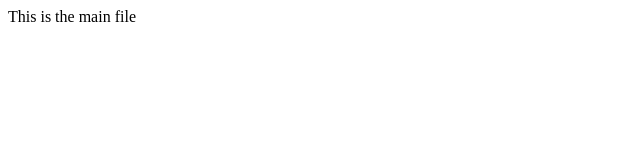
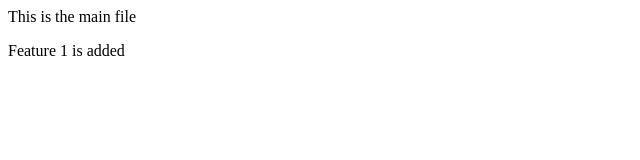
Before and after one commit to abhishekkumar-code30/git-rev-project, a plain HTML site: page index.html in a window 1280 px wide. Shown: the whole page, without its empty margins (0-640 px from the left). Drawn offline with Linux system fonts and the light colour scheme.

Commit message:
Add feature 1 details

```diff
--- a/index.html
+++ b/index.html
@@ -1 +1,2 @@
 <p>This is the main file</p>
+<p>Feature 1 is added</p>
```
